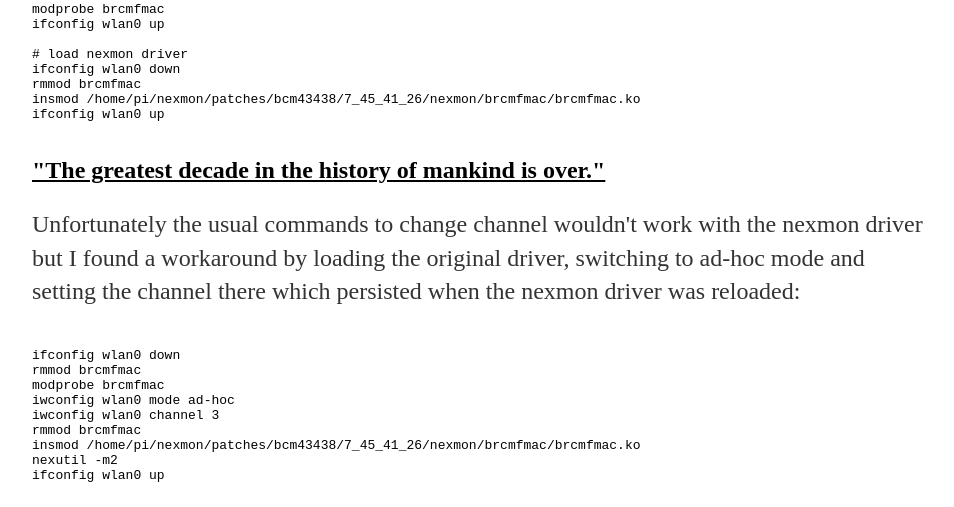
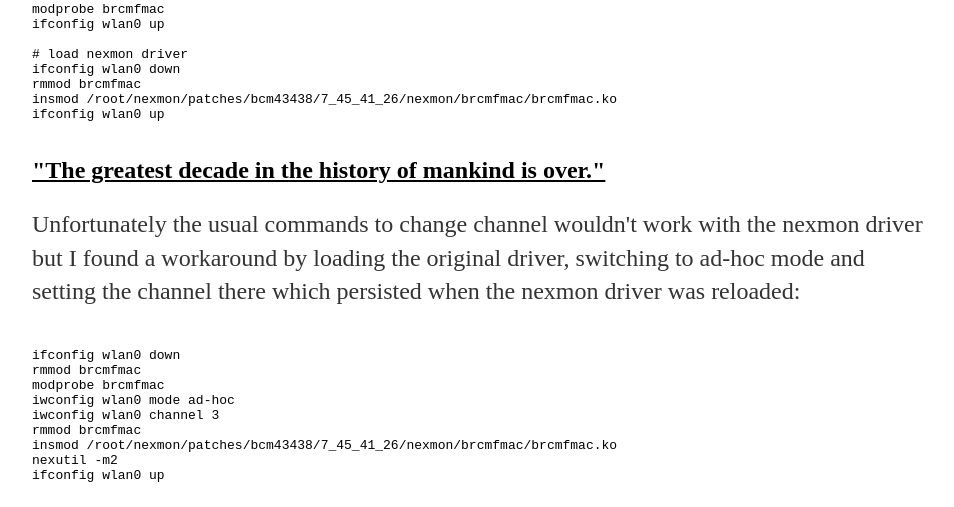
Before and after one commit to linuxthor/linuxthor.github.io, a Jekyll site: the page built from projects/pi-zero-w-monitor-mode/index.html, in a window 1280 px wide and 1400 px high, scrolled down 2155 px, cut to the strip 513-1020 px from the top of the window. Shown: the whole strip, without its empty margins (160-1114 px from the left). Built offline with Jekyll 4.4.1, drawn with Linux system fonts in a browser that asks for light colours; some of the changed text lies outside the part shown.

Commit message:
Update index.html

```diff
--- a/projects/pi-zero-w-monitor-mode/index.html
+++ b/projects/pi-zero-w-monitor-mode/index.html
@@ -103,7 +103,7 @@ ifconfig wlan0 up
 # load nexmon driver
 ifconfig wlan0 down
 rmmod brcmfmac
-insmod /home/pi/nexmon/patches/bcm43438/7_45_41_26/nexmon/brcmfmac/brcmfmac.ko
+insmod /root/nexmon/patches/bcm43438/7_45_41_26/nexmon/brcmfmac/brcmfmac.ko
 ifconfig wlan0 up
 	   </code></pre>
 	<h2><u>"The greatest decade in the history of mankind is over."</u></h2>
@@ -117,7 +117,7 @@ modprobe brcmfmac
 iwconfig wlan0 mode ad-hoc
 iwconfig wlan0 channel 3
 rmmod brcmfmac
-insmod /home/pi/nexmon/patches/bcm43438/7_45_41_26/nexmon/brcmfmac/brcmfmac.ko
+insmod /root/nexmon/patches/bcm43438/7_45_41_26/nexmon/brcmfmac/brcmfmac.ko
 nexutil -m2
 ifconfig wlan0 up
            </code></pre>
```
